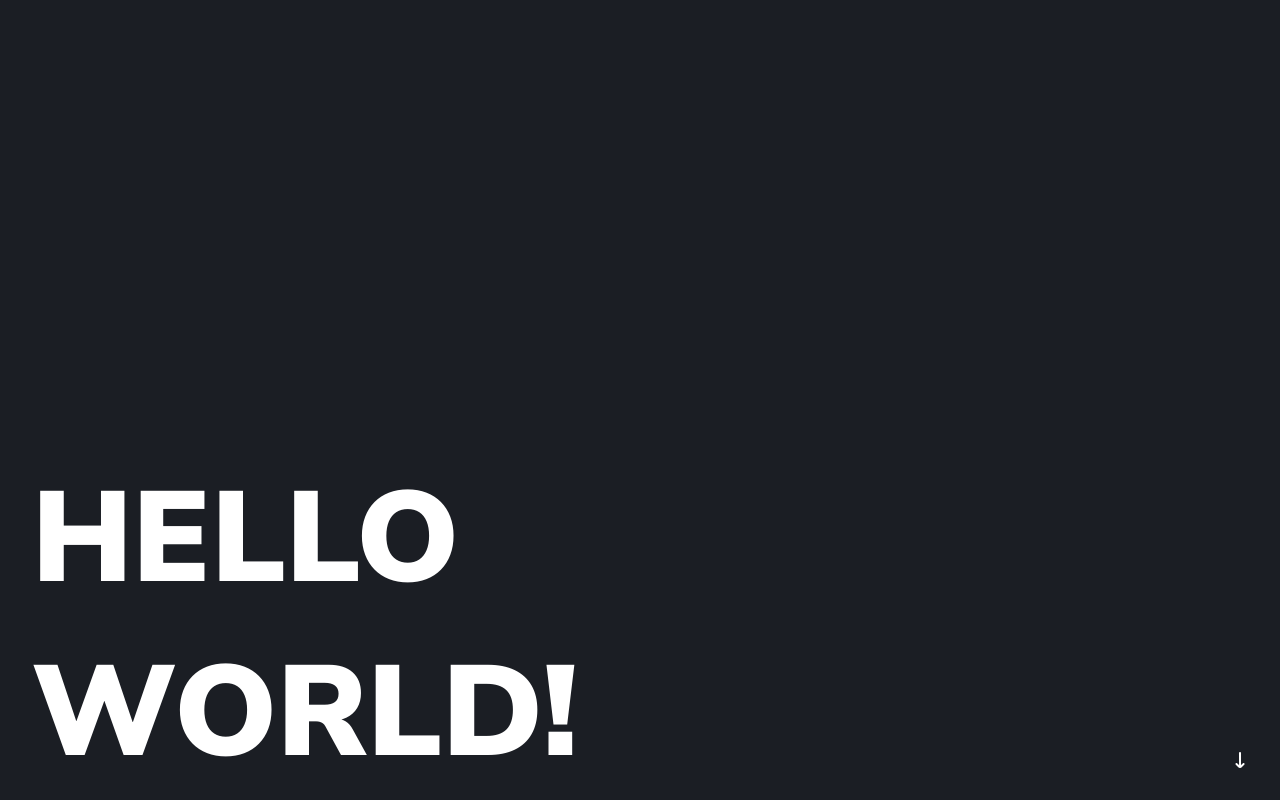
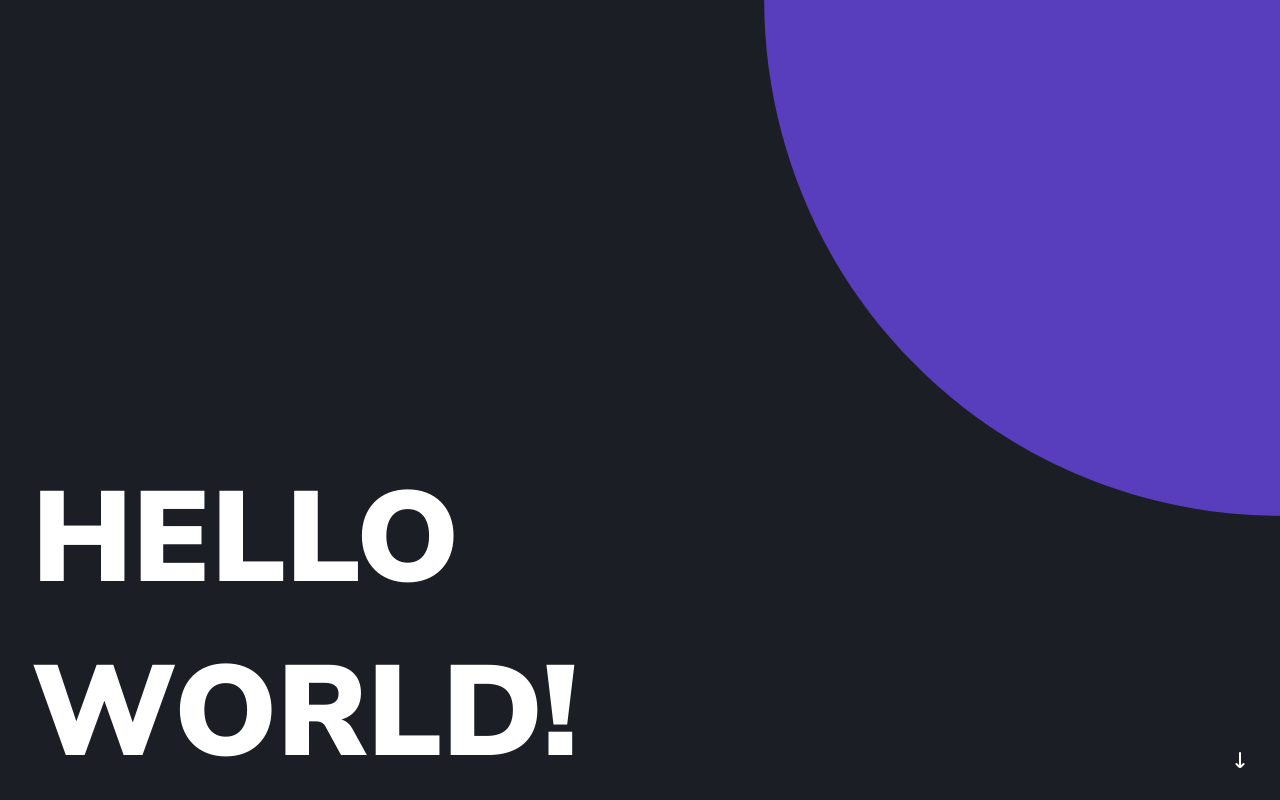
Before and after one commit to EdOc-PS/REACT_Portifolio, a React (Create React App) app: page / in a window 1280 px wide. Shown: the top 800 px of the page. Built offline with nearby package versions, Linux system fonts and the light colour scheme.

Commit message:
style
style li in details

```diff
--- a/src/components/sections/home/home.js
+++ b/src/components/sections/home/home.js
@@ -1,4 +1,5 @@
 import style from './home.module.sass'
+
 
 export default function Home() {
   return (
@@ -6,9 +7,12 @@ export default function Home() {
 
       <div className={style.home_container}>
 
+        <img src="./assets/blob-haikei.svg" alt="" />
+
         <div className={style.home_title}>
           <h1>Hello World!</h1>
         </div>
+
         <div className={style.home_button}>
           <a href='#'><i class="fi fi-sr-arrow-down"></i></a>
         </div>
--- a/src/components/sections/home/home.module.sass
+++ b/src/components/sections/home/home.module.sass
@@ -17,6 +17,12 @@
         display: flex
         justify-content: space-between
 
+        img
+            position: absolute
+            top: 0%
+            right: 0%
+            width: 100%
+
         .home_title
             @include align($position: start)
             width: 40%
--- a/src/components/structure/pages/page-details/details.js
+++ b/src/components/structure/pages/page-details/details.js
@@ -43,7 +43,7 @@ export default function Details() {
                 <h1>{selectedProject.name}</h1>
 
                 <div className={style.button_container}>
-                  <Link to={selectedProject.web} target='Blank'>Web <i class="fi fi-sr-globe"></i></Link>
+                  {selectedProject.web ? ( <Link to={selectedProject.web} target='Blank'>Web <i class="fi fi-sr-globe"></i></Link> ) : (<></>)}
                   <Link to={selectedProject.repository} target='Blank'>Repository <i class="fi fi-sr-code-branch"></i></Link>
                 </div>
 
@@ -53,6 +53,7 @@ export default function Details() {
                     {selectedProject.technologies.map((tech_name, index)=>
                       <li key={index}>{tech_name}</li>
                     )}
+
 
 
                   </ul>
--- a/src/components/structure/pages/page-details/details.module.sass
+++ b/src/components/structure/pages/page-details/details.module.sass
@@ -54,8 +54,8 @@
                     @include flexCenter(row)
                     width: 100%
                     border-radius: 10px
-                    background-color: #FFF
-                    color: $background
+                    background-color: #583EBC
+                    color: #FFF
                     padding: .75rem 1.5rem
                     font-size: 1em
                     font-weight: 800
@@ -63,21 +63,28 @@
                     gap: 15px
 
                     i
-                        color: $background
+                        color: #FFF
 
                 a:nth-child(2)
-                    background-color: #583EBC
-                    color: #FFF
+                    background-color: #FFF
+                    color: $background
 
                     i
-                        color: #FFF
+                       color: $background
 
             .card_language
                 label
                     @include title(1.5em)
 
                 ul
-                    gap: 1rem
+                    gap: 1.25rem
+
+                    li
+                        padding: .5rem 1rem
+                        color: $background
+                        border-radius: 8px
+                        font-weight: 600
+                        background-color: #FFF
 
     .card_description
         width: 70%
```
Also changed, not shown: public/assets/blob-haikei.svg (added).
